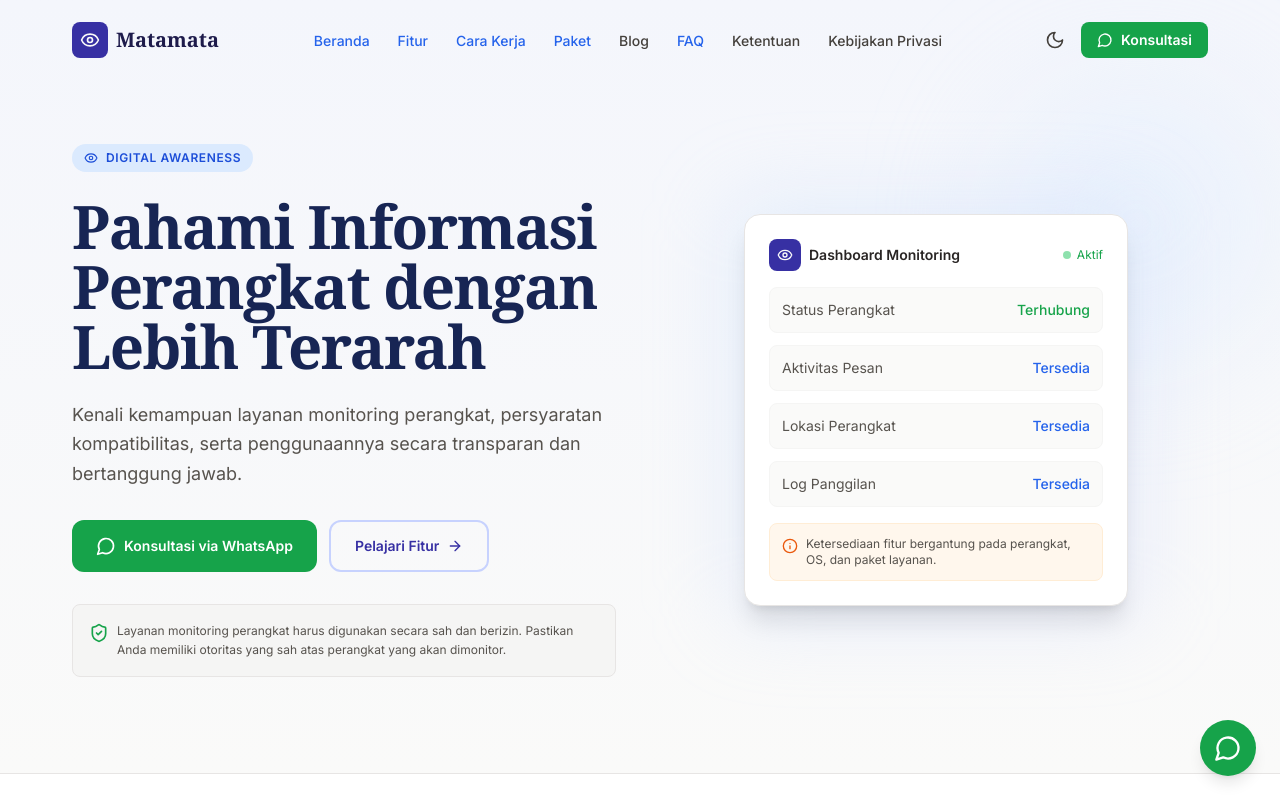
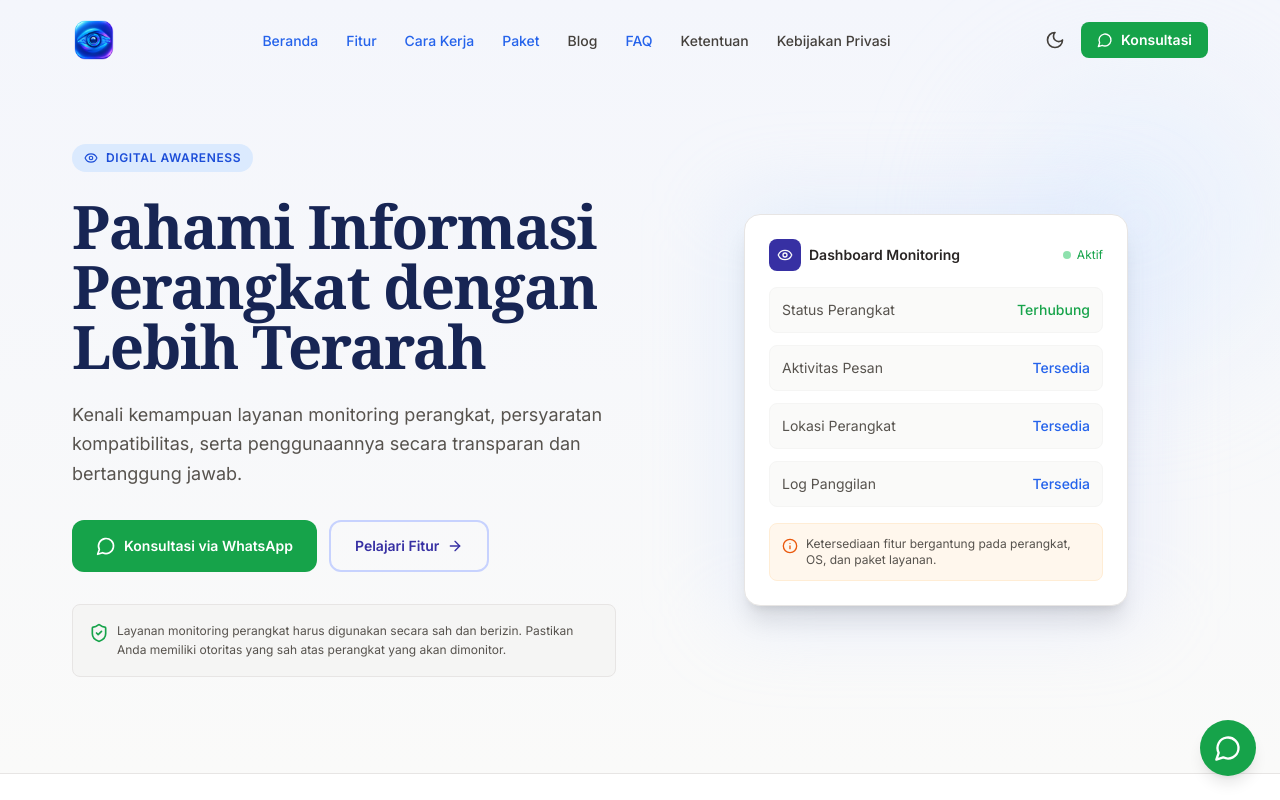
Before and after one commit to pocopixel/matamata.gitlab.io, a React (Vite) app: page / in a window 1280 px wide. Shown: the top 800 px of the page. Built offline with nearby package versions, Linux system fonts and the light colour scheme; a web font is replaced by a local one.

Commit message:
Updated Navbar.tsx

```diff
--- a/src/components/Footer.tsx
+++ b/src/components/Footer.tsx
@@ -1,4 +1,4 @@
-import { Eye, MessageCircle } from 'lucide-react';
+import { MessageCircle } from 'lucide-react';
 import { navItems, getWhatsAppLink, siteConfig } from '@/config/site';
 import { useRouter } from '@/context/RouterContext';
 
@@ -10,11 +10,14 @@ export default function Footer() {
       <div className="container-editorial py-12">
         <div className="grid grid-cols-1 md:grid-cols-3 gap-8">
           <div>
-            <div className="flex items-center gap-2 mb-4">
-              <span className="flex items-center justify-center w-9 h-9 rounded-lg bg-primary-700 text-warm-50">
-                <Eye className="w-5 h-5" />
-              </span>
-              <span className="font-serif text-xl font-bold text-primary-800 dark:text-primary-200">Matamata</span>
+            <div className="mb-4">
+              <img
+                src="/web-app-manifest-512x512 copy.png"
+                alt="Matamata"
+                width="56"
+                height="56"
+                className="w-14 h-14 rounded-2xl object-cover"
+              />
             </div>
             <p className="text-sm text-warm-600 dark:text-warm-400 max-w-xs leading-relaxed">
               {siteConfig.description}
--- a/src/components/Navbar.tsx
+++ b/src/components/Navbar.tsx
@@ -1,5 +1,5 @@
 import { useEffect, useState } from 'react';
-import { Eye, Menu, X, MessageCircle, Moon, Sun } from 'lucide-react';
+import { Menu, X, MessageCircle, Moon, Sun } from 'lucide-react';
 import { navItems, getWhatsAppLink } from '@/config/site';
 import { useTheme } from '@/context/ThemeContext';
 import { useRouter } from '@/context/RouterContext';
@@ -68,13 +68,16 @@ export default function Navbar() {
           <a
             href="/"
             onClick={(e) => { e.preventDefault(); navigate('/'); }}
-            className="flex items-center gap-2 font-serif text-xl font-bold text-primary-800 dark:text-primary-200"
+            className="flex items-center"
             aria-label="Beranda Matamata"
           >
-            <span className="flex items-center justify-center w-9 h-9 rounded-lg bg-primary-700 text-warm-50">
-              <Eye className="w-5 h-5" />
-            </span>
-            <span>Matamata</span>
+            <img
+              src="/web-app-manifest-512x512 copy.png"
+              alt="Matamata"
+              width="44"
+              height="44"
+              className="w-11 h-11 rounded-xl object-cover"
+            />
           </a>
 
           <ul className="hidden lg:flex items-center gap-1">
```
